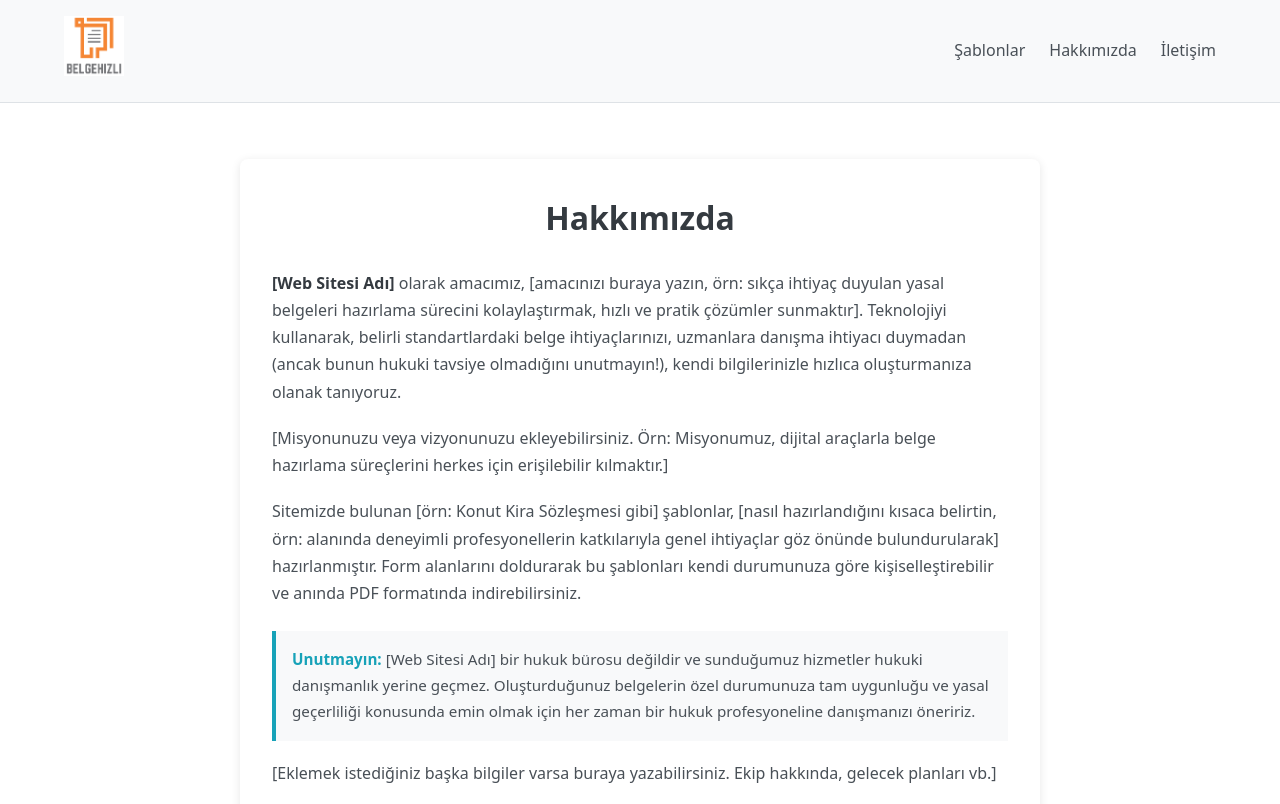
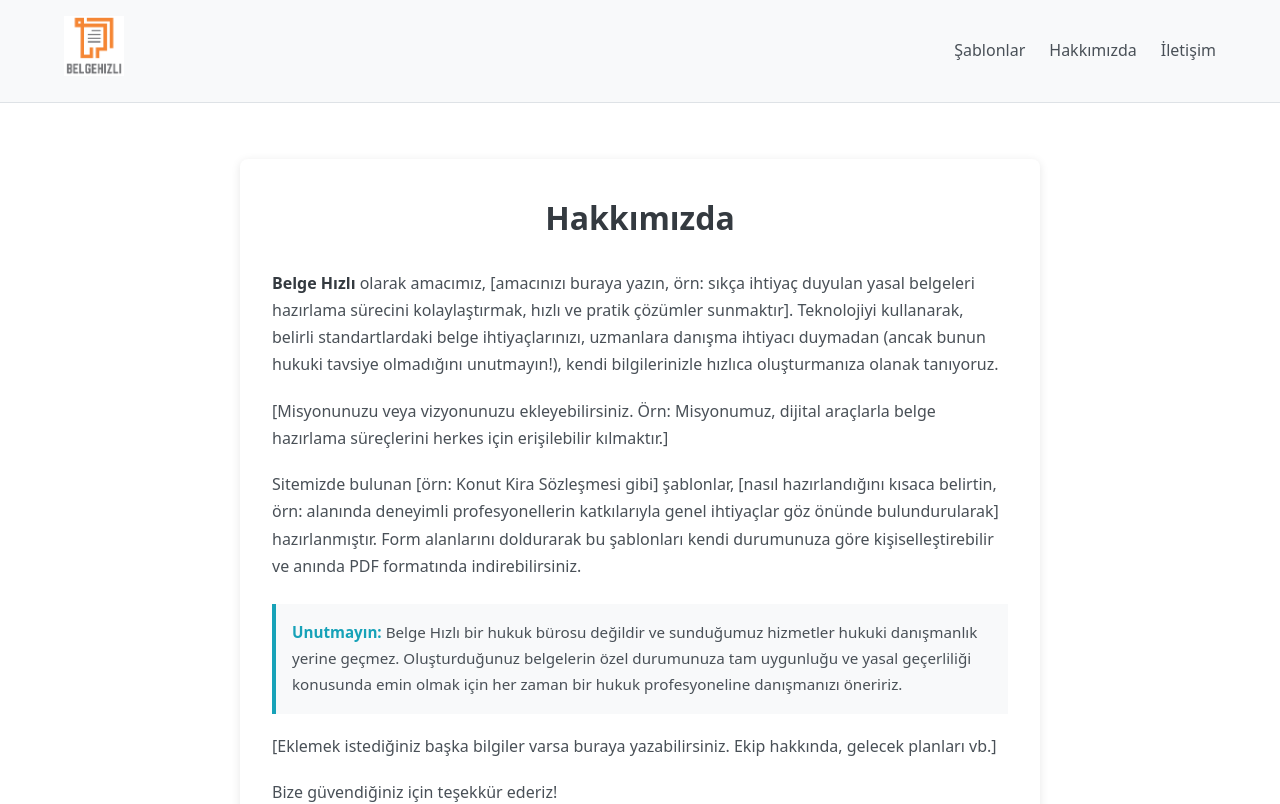
Before and after one commit to gorkemu/belge-hizli, a React (Vite) app in the folder frontend/: page /hakkimizda in a window 1280 px wide. Shown: the top 804 px of the page. Built offline with nearby package versions, Linux system fonts and the light colour scheme; no server answers.

Commit message:
update sitename

```diff
--- a/frontend/src/components/AboutUs.jsx
+++ b/frontend/src/components/AboutUs.jsx
@@ -2,7 +2,7 @@ import React from 'react';
 import styles from './AboutUs.module.css'; // Stil dosyasını import et
 
 function AboutUs() {
-  const siteName = "[Web Sitesi Adı]";
+  const siteName = "Belge Hızlı";
 
   return (
     // Ana container stilini uygula
```
